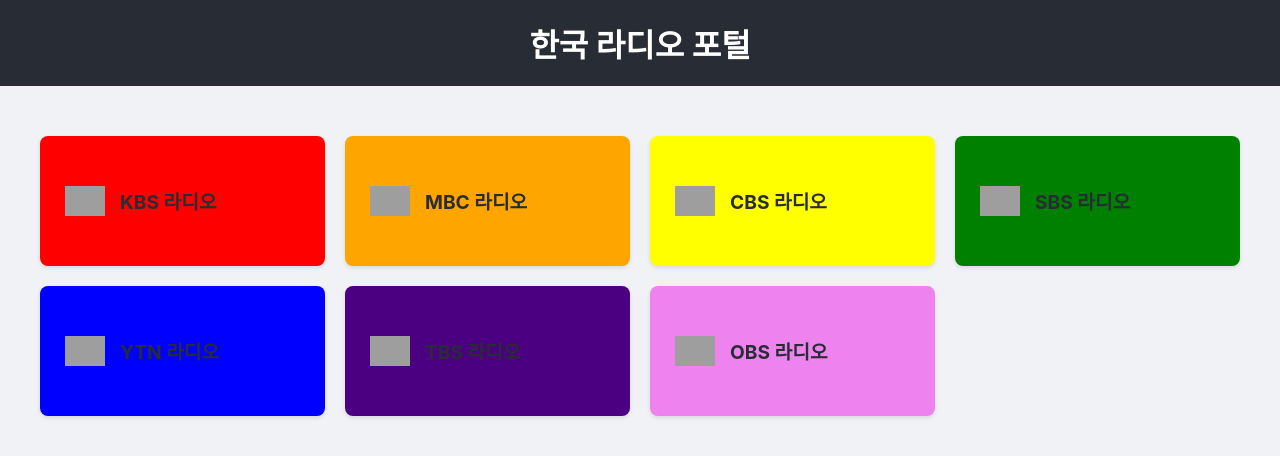
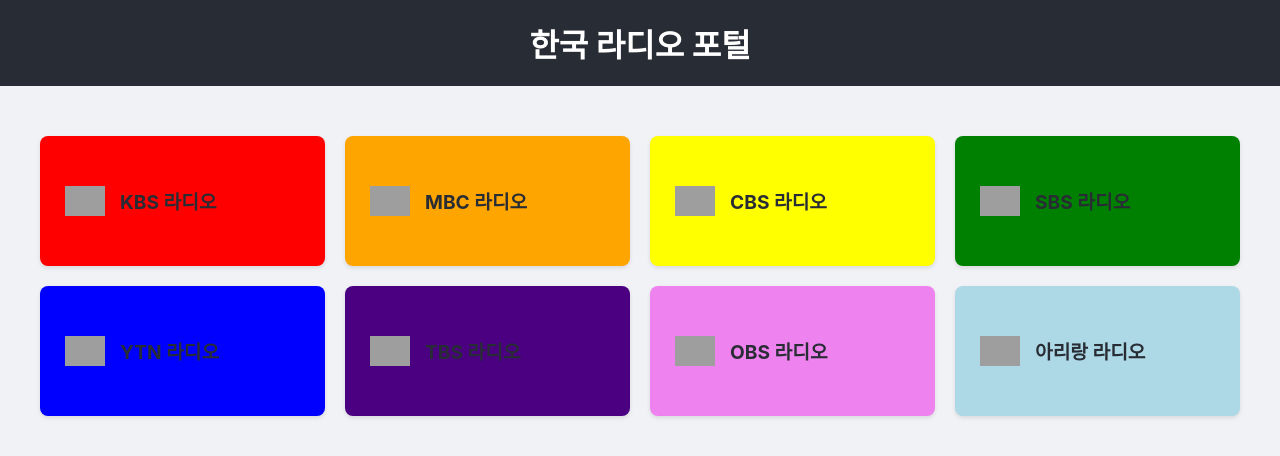
Before and after one commit to freeNanum/radio-portal, a React (Create React App) app: page / in a window 1280 px wide. Shown: the top 456 px of the page. Built offline with nearby package versions, Linux system fonts and the light colour scheme; grey boxes are pictures that could not be loaded.

Commit message:
add arirang radio station

```diff
--- a/src/stations.ts
+++ b/src/stations.ts
@@ -56,4 +56,11 @@
     logoUrl: 'https://upload.wikimedia.org/wikipedia/commons/thumb/b/b1/OBS-Logo.JPG/220px-OBS-Logo.JPG',
     bgColor: '#EE82EE',
   },
+  {
+    id: 8,
+    name: '아리랑 라디오',
+    url: 'https://www.arirang.com/radio?lang=ko',
+    logoUrl: 'https://upload.wikimedia.org/wikipedia/commons/thumb/b/b1/OBS-Logo.JPG/220px-OBS-Logo.JPG',
+    bgColor: '#ADD8E6',
+  },
 ];
```
